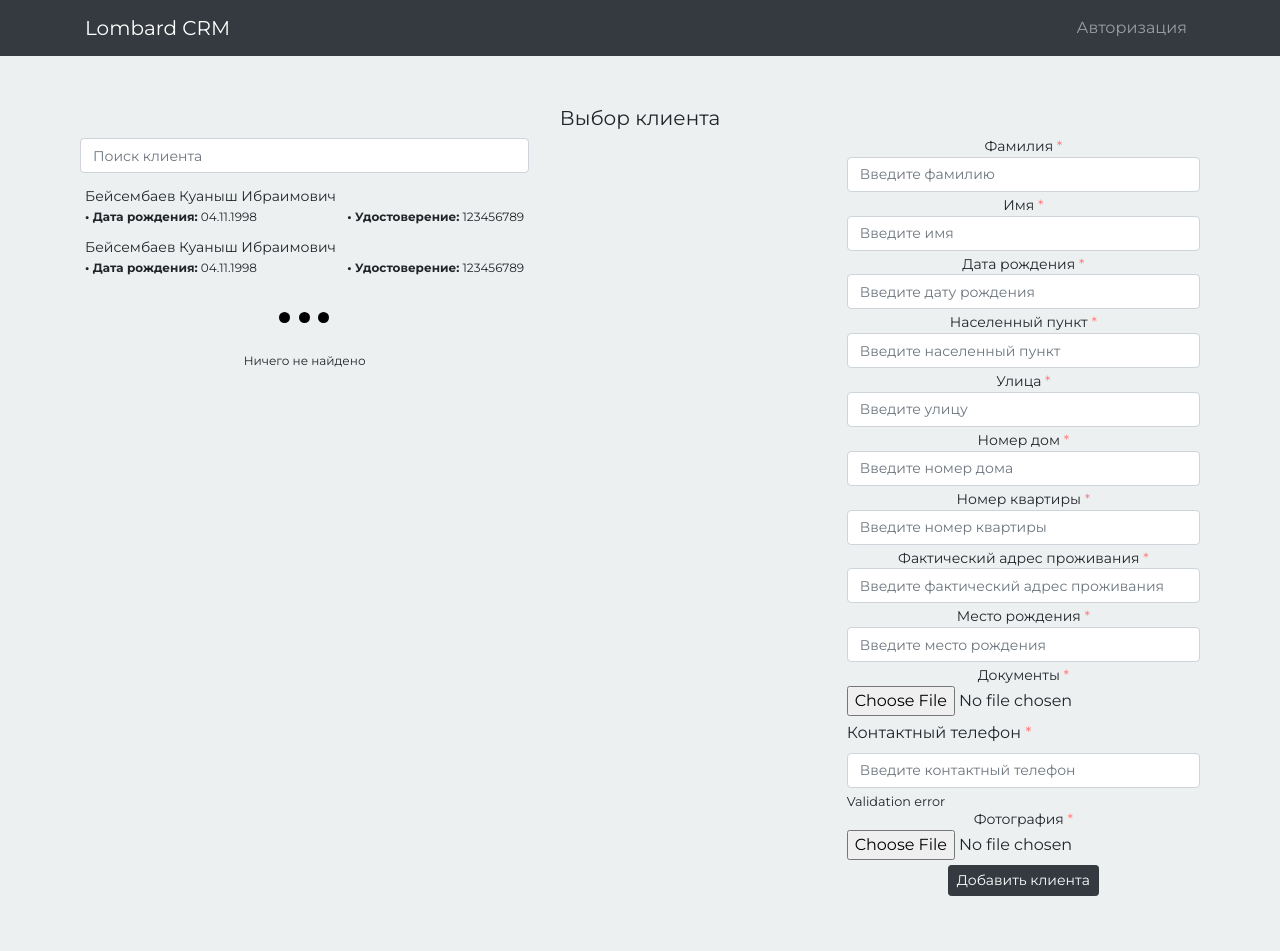
After one commit to glokzs/lombard_crm, a Django app: page /credits/create/ in a window 1280 px wide. The commit adds this page. Run offline with Django 3.2, Linux system fonts and the light colour scheme; some libraries are stand-ins or nearby versions.

Commit message:
#5 Добавлен шаблон credit/create.html, CreditCreateView в приложение pawnshop

```diff
--- /dev/null
+++ b/pawnshop_crm/pawnshop/templates/credit/create.html
@@ -0,0 +1,117 @@
+{% extends 'base.html' %}
+
+{% block title %}
+    Lombard CRM
+{% endblock %}
+
+{% block heading %}
+    Выбор клиента
+{% endblock %}
+
+{% block content %}
+    <div class="row justify-content-between">
+        <div class="col-5">
+            <form>
+                <div class="form-group">
+                    <input type="text" class="form-control" id="exampleInputEmail1" placeholder="Поиск клиента">
+                    <div class="client-container">
+                        <!--                            Loaded-->
+                        <div class="client-item">
+                            <div class="client-item-name">
+                                <span>Бейсембаев Куаныш Ибраимович</span>
+                            </div>
+                            <div class="client-item-detail-container">
+                                <p class="client-item-detail"><span class="bold-text">• Дата рождения:</span> 04.11.1998</p>
+                                <p class="client-item-detail"><span class="bold-text">• Удостоверение:</span> 123456789</p>
+                            </div>
+                        </div>
+                        <div class="client-item">
+                            <div class="client-item-name">
+                                <span>Бейсембаев Куаныш Ибраимович</span>
+                            </div>
+                            <div class="client-item-detail-container">
+                                <p class="client-item-detail"><span class="bold-text">• Дата рождения:</span> 04.11.1998</p>
+                                <p class="client-item-detail"><span class="bold-text">• Удостоверение:</span> 123456789</p>
+                            </div>
+                        </div>
+                        <!--                            Loading-->
+                        <div class="spinner-wrapper">
+                            <div class="lds-ellipsis"><div></div><div></div><div></div><div></div></div>
+                        </div>
+                        <!--                            No results-->
+                        <div class="no-content">
+                            <p class="no-content-text">Ничего не найдено</p>
+                        </div>
+                    </div>
+                </div>
+            </form>
+        </div>
+        <div class="col-4">
+            <form>
+                <div class="form-group">
+                    <label for="exampleInputEmail1">Фамилия<span class="required-indicator"> *</span></label>
+                    <input type="text" class="form-control" placeholder="Введите фамилию">
+                    <small class="form-text">Validation error</small>
+                </div>
+                <div class="form-group">
+                    <label for="exampleInputEmail1">Имя<span class="required-indicator"> *</span></label>
+                    <input type="text" class="form-control" placeholder="Введите имя">
+                    <small class="form-text">Validation error</small>
+                </div>
+                <div class="form-group">
+                    <label for="exampleInputEmail1">Дата рождения<span class="required-indicator"> *</span></label>
+                    <input type="text" class="form-control" placeholder="Введите дату рождения">
+                    <small class="form-text">Validation error</small>
+                </div>
+                <div class="form-group">
+                    <label for="exampleInputEmail1">Населенный пункт<span class="required-indicator"> *</span></label>
+                    <input type="text" class="form-control" placeholder="Введите населенный пункт">
+                    <small class="form-text">Validation error</small>
+                </div>
+                <div class="form-group">
+                    <label for="exampleInputEmail1">Улица<span class="required-indicator"> *</span></label>
+                    <input type="text" class="form-control" placeholder="Введите улицу">
+                    <small class="form-text">Validation error</small>
+                </div>
+                <div class="form-group">
+                    <label for="exampleInputEmail1">Номер дом<span class="required-indicator"> *</span></label>
+                    <input type="text" class="form-control" placeholder="Введите номер дома">
+                    <small class="form-text">Validation error</small>
+                </div>
+                <div class="form-group">
+                    <label for="exampleInputEmail1">Номер квартиры<span class="required-indicator"> *</span></label>
+                    <input type="text" class="form-control" placeholder="Введите номер квартиры">
+                    <small class="form-text">Validation error</small>
+                </div>
+                <div class="form-group">
+                    <label for="exampleInputEmail1">Фактический адрес проживания<span class="required-indicator"> *</span></label>
+                    <input type="text" class="form-control" placeholder="Введите фактический адрес проживания">
+                    <small class="form-text">Validation error</small>
+                </div>
+                <div class="form-group">
+                    <label for="exampleInputEmail1">Место рождения<span class="required-indicator"> *</span></label>
+                    <input type="text" class="form-control" placeholder="Введите место рождения">
+                    <small class="form-text">Validation error</small>
+                </div>
+                <div class="form-group">
+                    <label for="exampleInputEmail1">Документы<span class="required-indicator"> *</span></label>
+                    <input type="file" class="form-control-file">
+                    <small class="form-text">Validation error</small>
+                </div>
+                <div class="form-grbtn-smoup">
+                    <label for="exampleInputEmail1">Контактный телефон<span class="required-indicator"> *</span></label>
+                    <input type="text" class="form-control" placeholder="Введите контактный телефон">
+                    <small class="form-text">Validation error</small>
+                </div>
+                <div class="form-group">
+                    <label for="exampleInputEmail1">Фотография<span class="required-indicator"> *</span></label>
+                    <input type="file" class="form-control-file">
+                    <small class="form-text">Validation error</small>
+                </div>
+                <div class="form-group">
+                    <button type="submit" class="btn btn-dark btn-sm">Добавить клиента</button>
+                </div>
+            </form>
+        </div>
+    </div>
+{% endblock %}
--- a/pawnshop_crm/pawnshop/templates/credit/list.html
+++ b/pawnshop_crm/pawnshop/templates/credit/list.html
@@ -10,6 +10,6 @@
 
 {% block content %}
     <div class="d-flex justify-content-center">
-        <button type="button" class="btn btn-dark">+ Добавить операцию</button>
+        <a href="{% url 'pawnshop:credit_create' %}" class="btn btn-dark">+ Добавить операцию</a>
     </div>
 {% endblock %}
--- a/pawnshop_crm/pawnshop/urls.py
+++ b/pawnshop_crm/pawnshop/urls.py
@@ -5,4 +5,5 @@ app_name = 'pawnshop'
 
 urlpatterns = [
     path('credits/', CreditListView.as_view(), name='credit_list'),
+    path('credits/create/', CreditCreateView.as_view(), name='credit_create'),
 ]
--- a/pawnshop_crm/pawnshop/views.py
+++ b/pawnshop_crm/pawnshop/views.py
@@ -5,3 +5,8 @@ from django.views.generic import *
 class CreditListView(View):
     def get(self, request, *args, **kwargs):
         return render(request, 'credit/list.html')
+
+
+class CreditCreateView(View):
+    def get(self, request, *args, **kwargs):
+        return render(request, 'credit/create.html')
```
